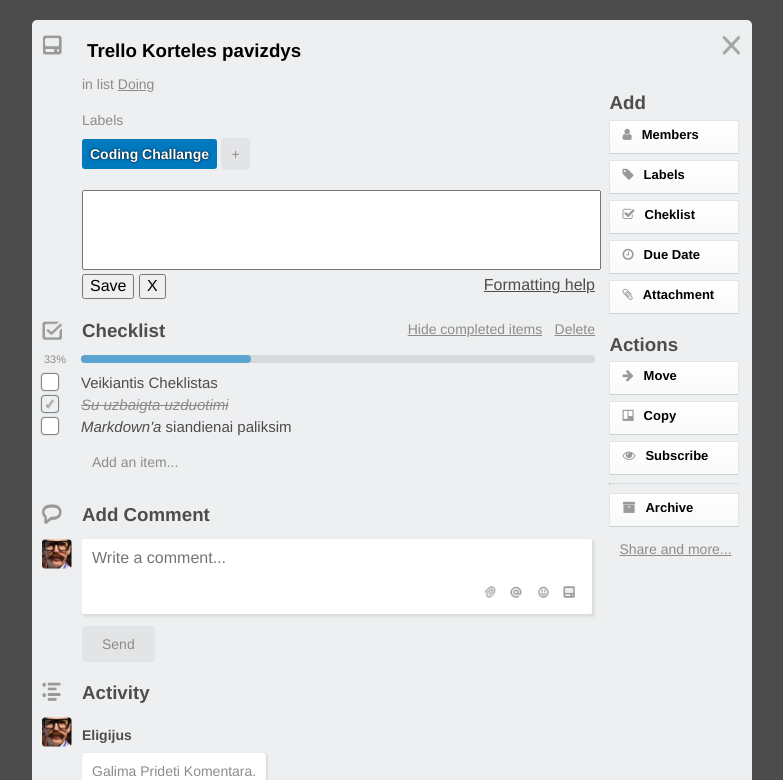
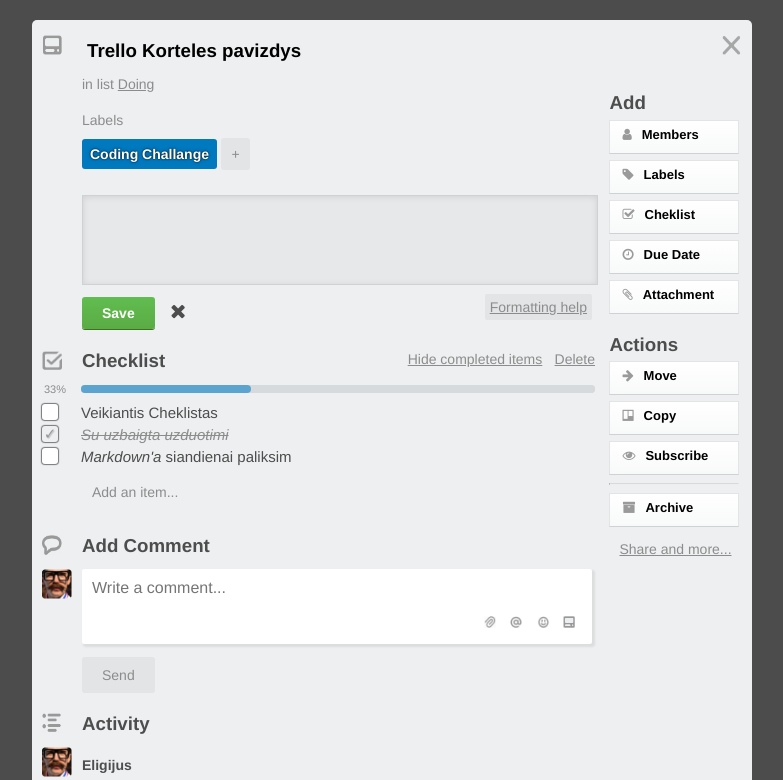
Before and after one commit to abe-source/Trello-card, a website: page public/index.html in a window 1280 px wide. Both pictures are taken after a click on the element "Edit the description...". Shown: the top 780 px of the page, without its empty margins (248-1031 px from the left). Drawn offline with nearby package versions, Linux system fonts and the light colour scheme.

Commit message:
Initial commit
Description section styling done + bug fixed that when clicked on what
user entered edit description text area shows again.

```diff
--- a/public/css/styles.css
+++ b/public/css/styles.css
@@ -195,28 +195,74 @@
 }
 
 .description-area {
-	width: 100%;
+	width: 500px;
 	resize: none;
+	background-color: #E6E8E9;
+	border: 1px solid #cdd2d4;
+	margin-top: 5px;
+	padding: 7px;
+	color: #4d4d4d;
+	box-shadow: inset 0 1px 6px rgba(0,0,0,.1);
 }
 
 .format-helper {
 	float: right;
+}
+
+.description-options span,
+.checklist-options span,
+.format-helper {
+	font-size: 14px;
+	color: #8c8c8c;
+	cursor: pointer;
+}
+
+.format-helper {
+	background-color: #E2E4E6;
+	padding: 5px;
+	border-radius: 2px;
+	margin-right: 3px;
+}
+
+.description-outter button, span {
+	margin-top: 5px
+}
+
+.btn-save-description {
+	background: -webkit-linear-gradient(top, #61bd4f 0, #5aac44 100%);
+	background: linear-gradient(to bottom, #61bd4f 0, #5aac44 100%);
+	box-shadow: 0 1px 0 #3f6f21;
+	border: none;
+	color: #fff;
+	font-size: 14px;
+	height: 2pc;
+	padding: 5px 20px;
+	border-radius: 3px;
+	font-weight: 700;
+}
+
+.btn-close-description {
+	height: 2pc;
+	background-color: #EDEFF0;
+	color: #4D4D4D;
+	border: none;
+	font-size: 20px;
+	margin-left: 5px;
+	padding-top: 3px;
 }
 /********* CHECKLIST STYLES ************/
 .meter {
 	margin-top: 5px;
 }
 
-.checklist-options span {
-	font-size: 14px;
-	color: #8c8c8c;
-	cursor: pointer;
-}
-
 .checklist-options span:hover {
 	color: #4d4d4d;
 }
 
+.description-entered {
+	margin: 5px 0;
+	line-height: 18px;
+}
 
 
 /*** PROGRESS BAR ***/
--- a/public/index.html
+++ b/public/index.html
@@ -40,7 +40,7 @@
 	  			<div class="description-outter">
 		  			<textarea class="description-area" rows="4"></textarea>
 		  			<button class="btn btn-save-description">Save</button>
-		  			<button class="btn btn-close-description">X</button>
+		  			<button class="btn btn-close-description"><i class="fa fa-times" aria-hidden="true"></i></button>
 		  			<span class="format-helper"><u>Formatting help</u></span>
 	  			</div>
 	  		</div>
--- a/public/js/scripts.js
+++ b/public/js/scripts.js
@@ -1,8 +1,8 @@
 $(function(){
 
 
-  //Labels UI
-    //ADD NEW LABEL
+  //LABELS UI
+    //add new label
   $('.btn-add').on('click', function(){
     var askLabel = prompt("Please enter label name");
     //if there is nothing enter, add non breakable space to keep size and width of the button.
@@ -31,9 +31,6 @@
       var userDescription = $('.description-area').val();
       $('.description-entered').text(userDescription);
       $('.description-entered').show();
-
-
-
   })
 
       //check is user entered something in description
@@ -43,6 +40,7 @@
     } else {
       $('.description-outter').hide();
       $('.description-options').show();
+      $('.description-entered').css("color", "#4d4d4d");
 
     }
   }
@@ -52,10 +50,9 @@
     $('.btn-edit-description').show();
   }
 
-  $('.btn-edit-saved').on('click', function(){
+  $('.btn-edit-saved, .description-entered').on('click', function(){
     $('.description-entered').hide();
     $('.description-outter').show();
-
   })
 
 
```
